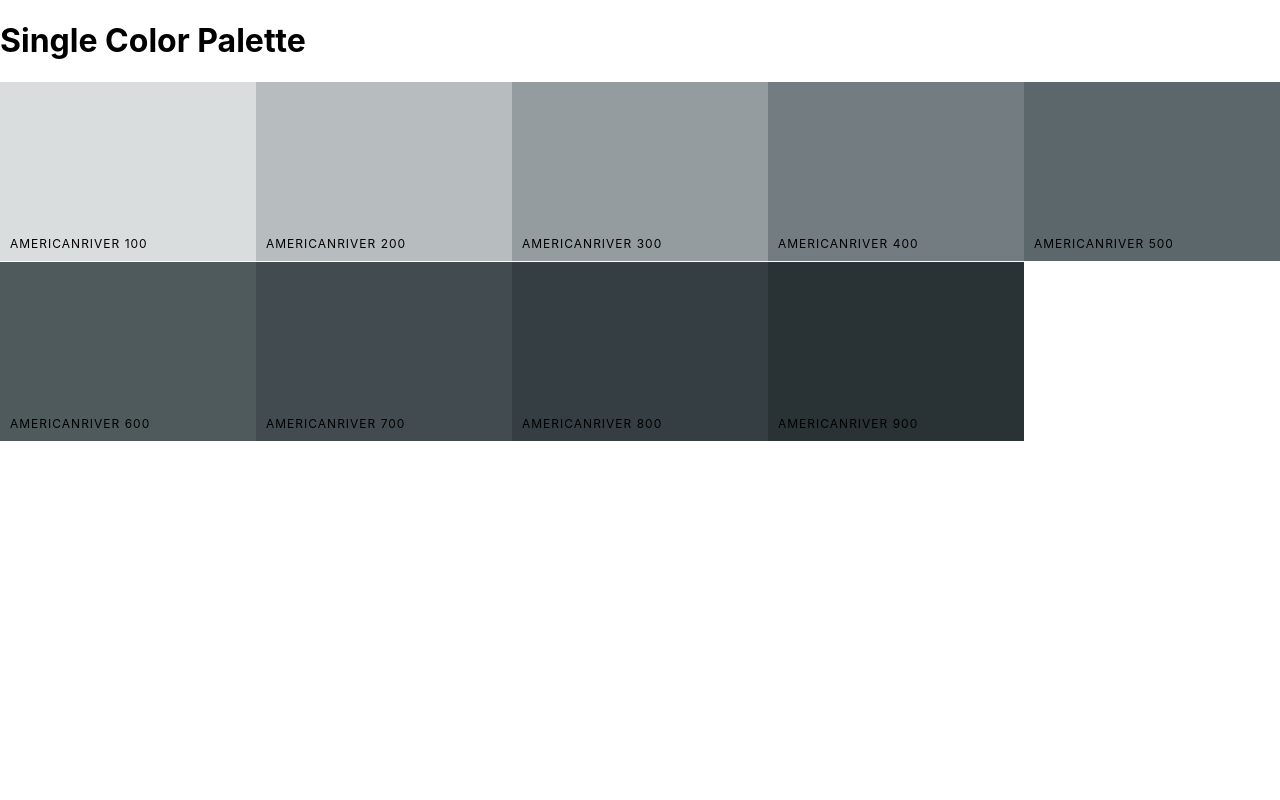
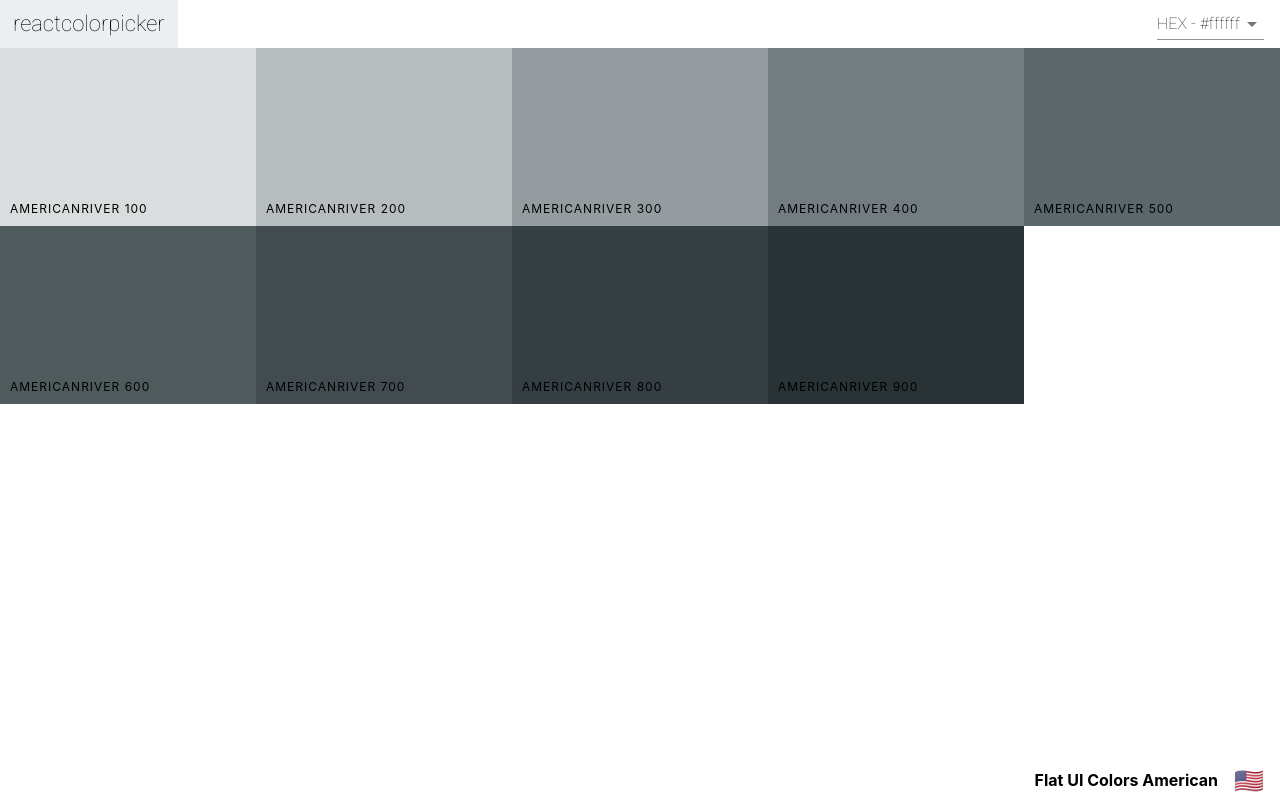
Before and after one commit to 54JIN/color-project, a React (Create React App) app: page /palette/flat-ui-colors-american/americanriver in a window 1280 px wide. Built offline with nearby package versions, Linux system fonts and the light colour scheme.

Commit message:
Added Navbar and Footer to SingleColorPalette

```diff
--- a/src/Navbar.js
+++ b/src/Navbar.js
@@ -25,13 +25,14 @@
         this.setState({open: false});
     }
     render() {
-        const { level, changeLevel } = this.props;
+        const { level, changeLevel, showingAllColors } = this.props;
         const {format} = this.state;
         return (
             <header className="Navbar">
                 <div className="logo">
                     <Link to="/">reactcolorpicker</Link>
                 </div>
+                {showingAllColors && (
                     <div className="slider-container">
                         <span>Level: {level}</span>
                         <div className="slider">
@@ -44,6 +45,7 @@
                             />
                         </div>
                     </div>
+                )}
                 <div className="select-container">
                     <Select value={format} onChange={this.handleFormatChange}>
                         <MenuItem value="hex">HEX - #ffffff</MenuItem>
--- a/src/Palette.js
+++ b/src/Palette.js
@@ -1,6 +1,7 @@
 import React, {Component} from 'react';
 import ColorBox from './ColorBox';
 import Navbar from './Navbar';
+import PaletteFooter from './PaletteFooter';
 import './Palette.css';
 
 class Palette extends Component {
@@ -34,14 +35,12 @@
                     level={level}
                     changeLevel={this.changeLevel}
                     handleChange={this.changeFormat}
+                    showingAllColors
                 />
                 <div className="Palette-colors">
                     {colorBoxes}
                 </div>
-                <footer className="Palette-footer">
-                    {paletteName}
-                    <span className="emoji">{emoji}</span>
-                </footer>
+                <PaletteFooter paletteName={paletteName} emoji={emoji} />
             </div>
         );
     }
--- /dev/null
+++ b/src/PaletteFooter.js
@@ -0,0 +1,13 @@
+import React from 'react';
+
+function PaletteFooter(props) {
+    const { paletteName, emoji } = props;
+    return (
+        <footer className="Palette-footer">
+            {paletteName}
+            <span className="emoji">{emoji}</span>
+        </footer>
+    )
+}
+
+export default PaletteFooter;
--- a/src/SingleColorPalette.js
+++ b/src/SingleColorPalette.js
@@ -1,10 +1,14 @@
 import React, {Component} from 'react';
+import Navbar from './Navbar';
+import PaletteFooter from './PaletteFooter';
 import ColorBox from './ColorBox';
 
 class SingleColorPalette extends Component{
     constructor(props) {
         super(props);
         this._shades = this.gatherShades(this.props.palette, this.props.colorId);
+        this.state = { format: "hex" };
+        this.changeFormat = this.changeFormat.bind(this);
     }
     gatherShades(palette, colorToFilterBy) {
         let shades = [];
@@ -18,21 +22,25 @@
         //return all shades of given color
         return shades.slice(1);
     }
+    changeFormat(val) {
+        this.setState({ format: val });
+    }
     render() {
+        const { format } = this.state;
+        const { paletteName, emoji } = this.props.palette;
         const colorBoxes = this._shades.map(color => (
             <ColorBox
                 key={color.id}
                 name={color.name}
-                background={color.hex}
+                background={color[format]}
                 showLink={false}
             />
         ));
         return (
             <div className="Palette">
-                <h1>Single Color Palette</h1>
-                <div className="Palette-colors">
-                    {colorBoxes}
-                </div>
+                <Navbar handleChange={this.changeFormat} showingAllColors={false} />
+                <div className="Palette-colors">{colorBoxes}</div>
+                <PaletteFooter paletteName={paletteName} emoji={emoji} />
             </div>
         );
     }
```
Lines whose indentation alone changed are shown as unchanged.
